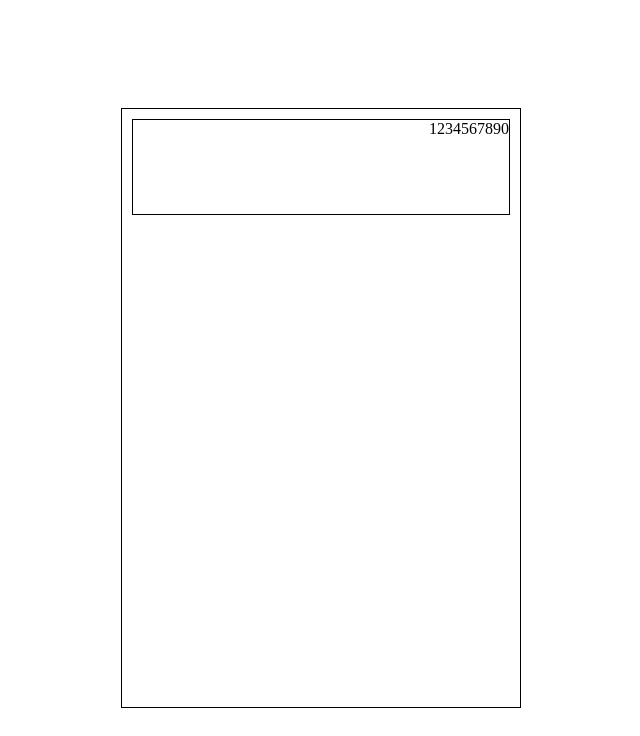
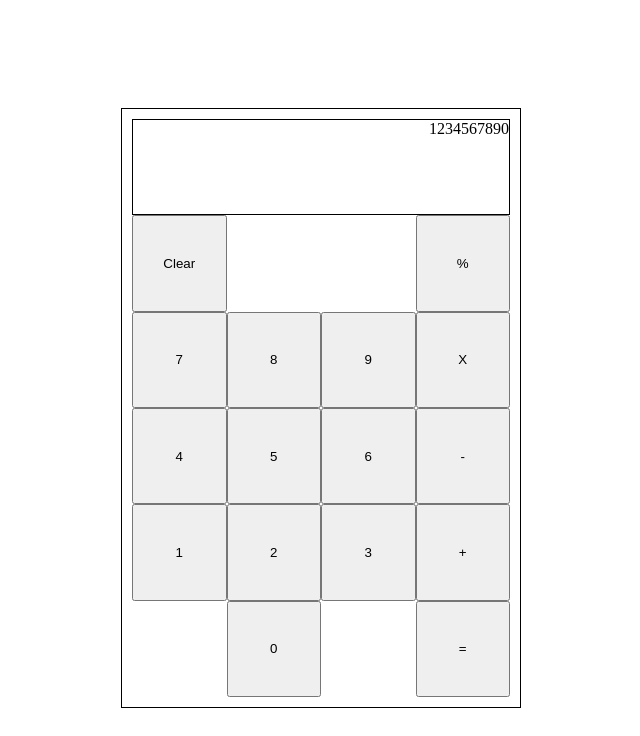
Before and after one commit to alxfo/calculator, a plain HTML site: page index.html in a window 1280 px wide. Shown: the whole page, without its empty margins (319-959 px from the left). Drawn offline with Linux system fonts and the light colour scheme.

Commit message:
Add grid of calculator buttons

```diff
--- a/index.html
+++ b/index.html
@@ -10,6 +10,22 @@
 <body>
     <div id="calc-body">
         <div id="calc-display">1234567890</div>
+        <button class="calc-button">Clear</button>
+        <button class="calc-button divide">%</button>
+        <button class="calc-button seven">7</button>
+        <button class="calc-button">8</button>
+        <button class="calc-button">9</button>
+        <button class="calc-button">X</button>
+        <button class="calc-button">4</button>
+        <button class="calc-button">5</button>
+        <button class="calc-button">6</button>
+        <button class="calc-button">-</button>
+        <button class="calc-button">1</button>
+        <button class="calc-button">2</button>
+        <button class="calc-button">3</button>
+        <button class="calc-button">+</button>
+        <button class="calc-button zero">0</button>
+        <button class="calc-button equals">=</button>
     </div>
 
     <script src="javascript.js"></script>
--- a/style.css
+++ b/style.css
@@ -20,5 +20,21 @@ body {
     box-sizing: border-box;
     border: 1px solid black;
     text-align: right;
-    grid-column-end: span 5;
+    grid-column-end: span 4;
 }
+
+.calc-button.seven {
+    grid-column-start: 1;
+}
+
+.calc-button.divide {
+    grid-column-start: 4;
+}
+
+.calc-button.zero {
+    grid-column-start: 2;
+}
+
+.calc-button.equals {
+    grid-column-start: 4;
+}
```
